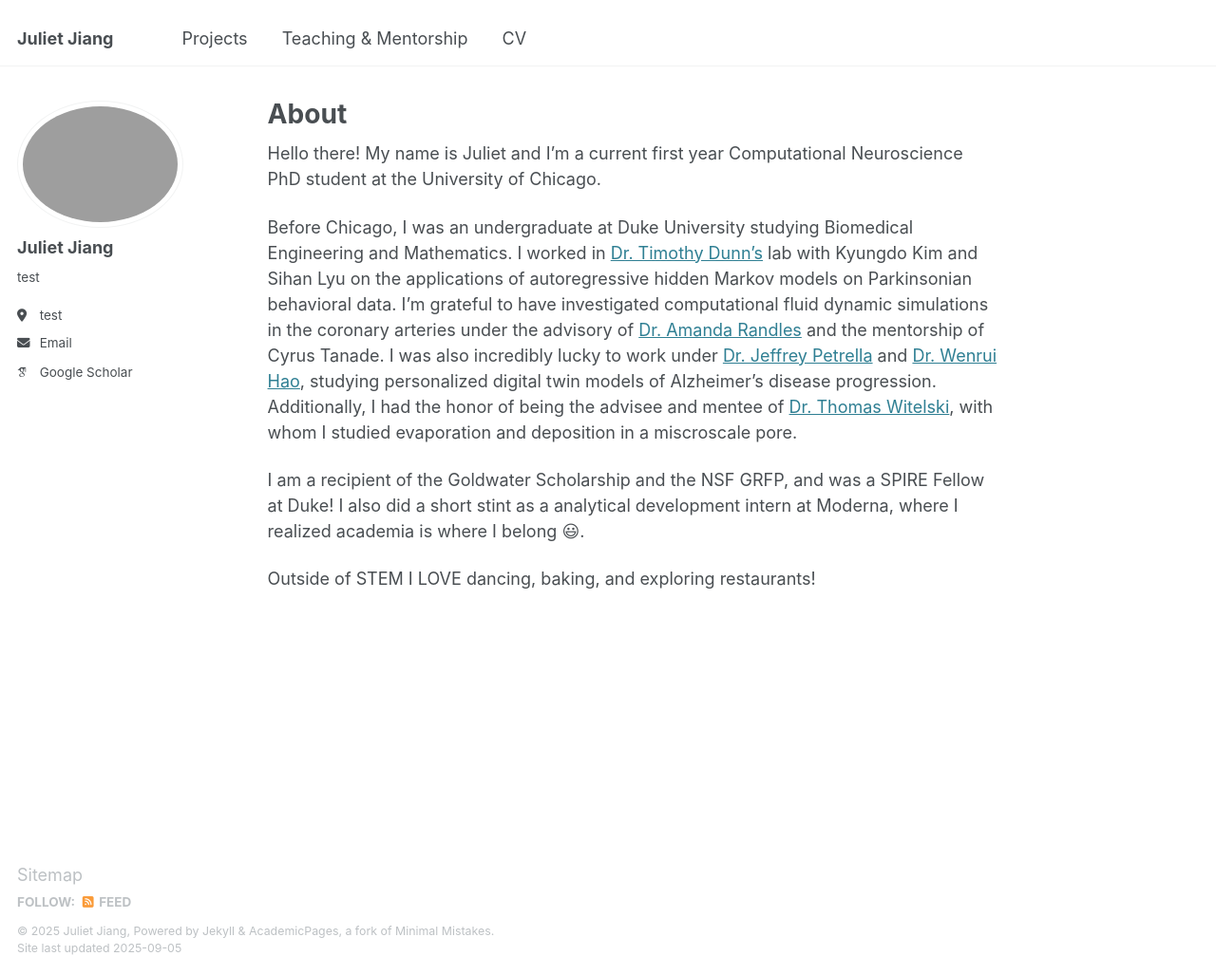
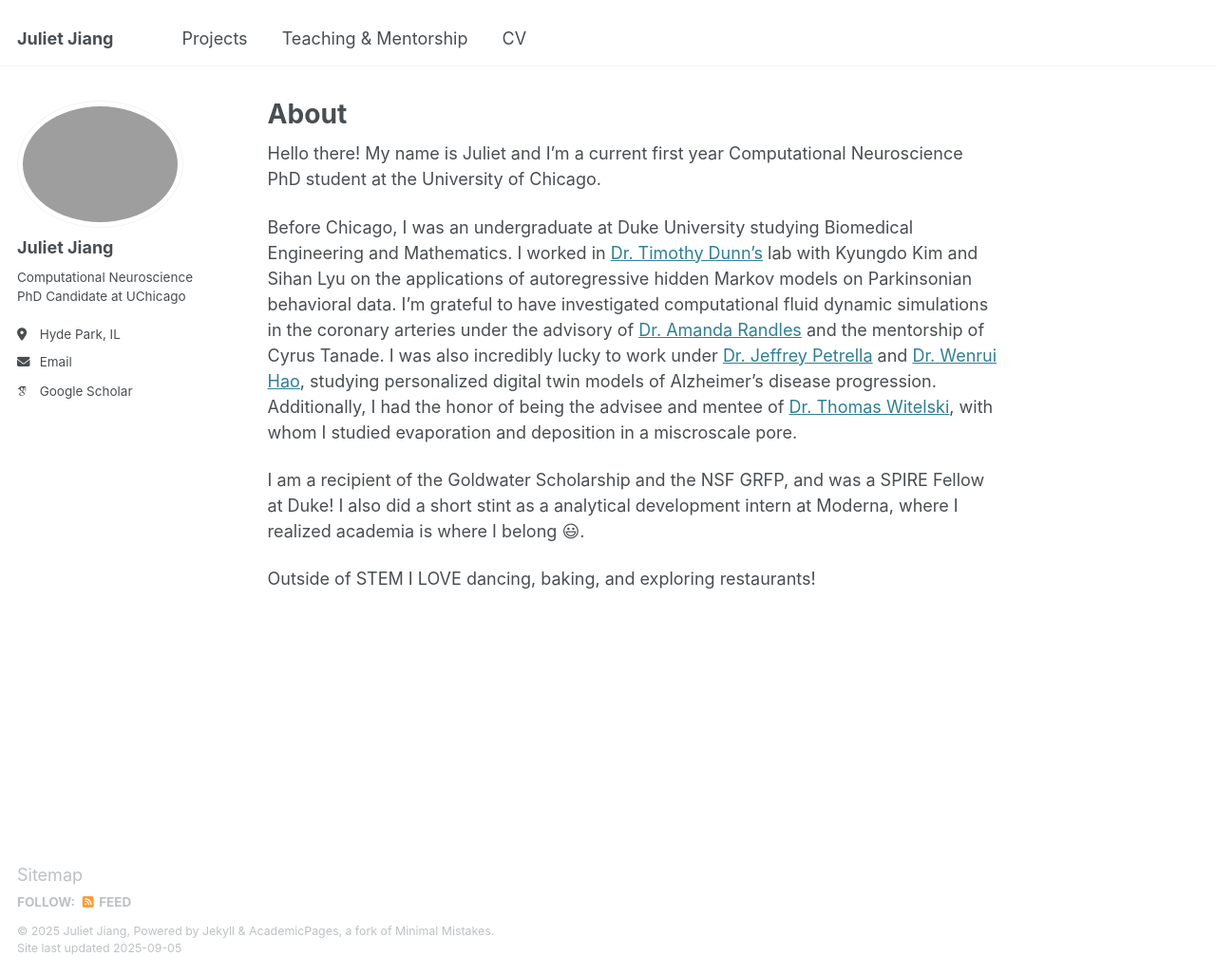
Before and after one commit to julietj135/julietj135.github.io, a Jekyll site: the page built from _pages/about.md, in a window 1280 px wide and 1027 px high. Shown: the whole window at 95% size. Built offline with Jekyll 4.4.1, drawn with Linux system fonts in a browser that asks for light colours; emoji names are drawn with the system emoji font; some web fonts are replaced.

Commit message:
actual address and bio changes

```diff
--- a/_config.yml
+++ b/_config.yml
@@ -83,8 +83,8 @@ analytics:
 author:
   name             : "Juliet Jiang"
   avatar           : "Jiang_Juliet_headshot.jpg"
-  bio              : "test"
-  location         : "test"
+  bio              : "Computational Neuroscience PhD Candidate at UChicago"
+  location         : "Hyde Park, IL"
   employer         :
   googlescholar    : https://scholar.google.com/citations?user=L-sq4VgAAAAJ&hl=en&oi=ao
   email            : julietjiang73@uchicago.edu
```
